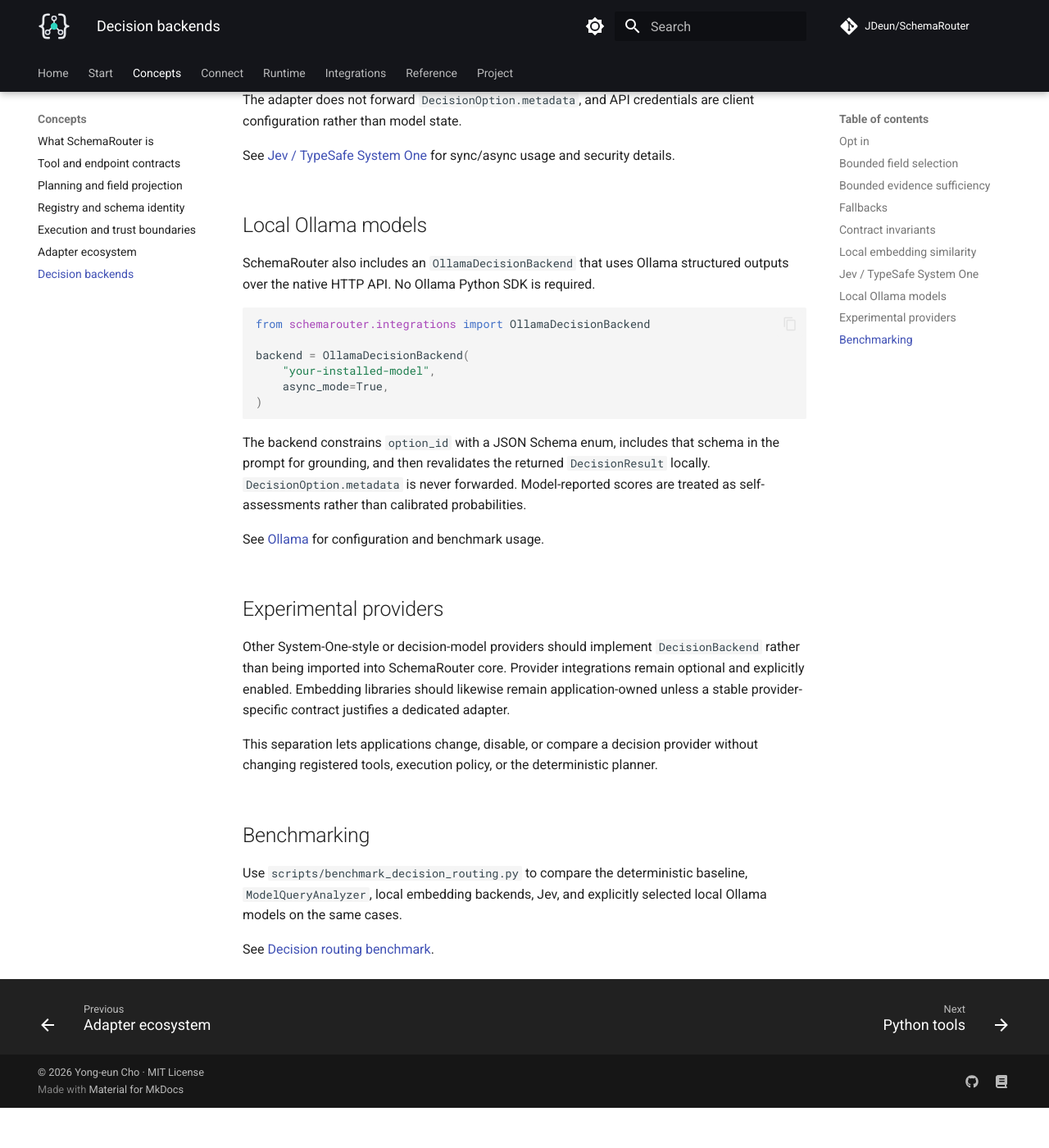
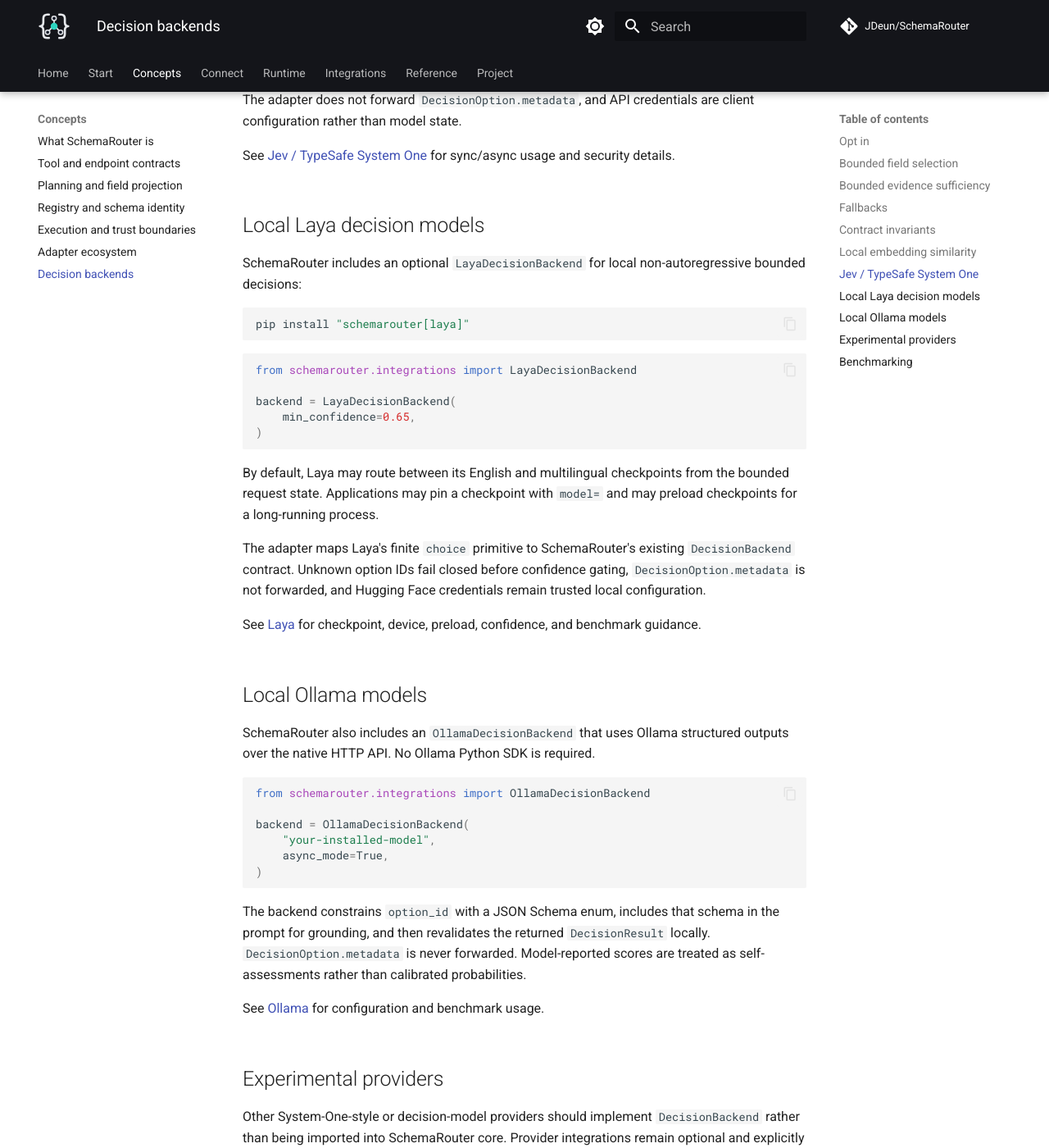
Before and after one commit to JDeun/SchemaRouter, an MkDocs documentation site: the page built from docs/concepts/decision-backends.md, in a window 1280 px wide and 1400 px high, scrolled down 4199 px. Shown: the whole window at 82% size. Built offline with MkDocs 1.6.1 and Material for MkDocs 9.7.7, drawn with Linux system fonts in a browser that asks for light colours; comment, search, counter and statistics services are not loaded; before the commit the page ends 5550 px from its top, so only the background shows below that; some of the changed text lies outside the part shown.

Commit message:
docs: document Laya bounded decisions

````diff
--- a/docs/concepts/decision-backends.md
+++ b/docs/concepts/decision-backends.md
@@ -179,6 +179,35 @@
 
 See [Jev / TypeSafe System One](../integrations/jev.md) for sync/async usage and security details.
 
+## Local Laya decision models
+
+SchemaRouter includes an optional `LayaDecisionBackend` for local non-autoregressive bounded
+decisions:
+
+```bash
+pip install "schemarouter[laya]"
+```
+
+```python
+from schemarouter.integrations import LayaDecisionBackend
+
+backend = LayaDecisionBackend(
+    min_confidence=0.65,
+)
+```
+
+By default, Laya may route between its English and multilingual checkpoints from the bounded request
+state. Applications may pin a checkpoint with `model=` and may preload checkpoints for a
+long-running process.
+
+The adapter maps Laya's finite `choice` primitive to SchemaRouter's existing
+`DecisionBackend` contract. Unknown option IDs fail closed before confidence gating,
+`DecisionOption.metadata` is not forwarded, and Hugging Face credentials remain trusted local
+configuration.
+
+See [Laya](../integrations/laya.md) for checkpoint, device, preload, confidence, and benchmark
+guidance.
+
 ## Local Ollama models
 
 SchemaRouter also includes an `OllamaDecisionBackend` that uses Ollama structured outputs over the
@@ -213,7 +242,7 @@
 ## Benchmarking
 
 Use `scripts/benchmark_decision_routing.py` to compare the deterministic baseline,
-`ModelQueryAnalyzer`, local embedding backends, Jev, and explicitly selected local Ollama models
+`ModelQueryAnalyzer`, local embedding backends, Jev, Laya, and explicitly selected local Ollama models
 on the same cases.
 
 See [Decision routing benchmark](../guides/decision-benchmark.md).
````
